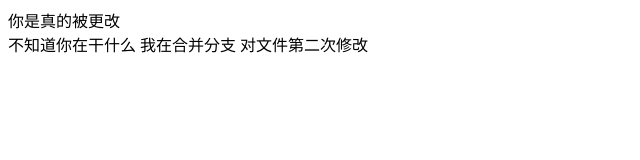
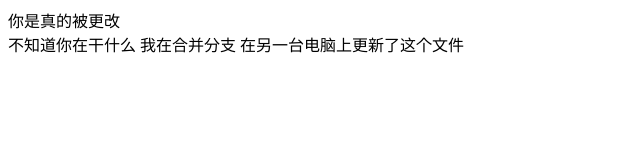
Before and after one commit to CNdumpling/firstvscodegit, a plain HTML site: page index.html in a window 1280 px wide. Shown: the whole page, without its empty margins (0-640 px from the left). Drawn offline with Linux system fonts and the light colour scheme.

Commit message:
solve problem

```diff
--- a/index.html
+++ b/index.html
@@ -10,6 +10,7 @@
     <div>你是真的被更改</div>
     不知道你在干什么
     我在合并分支
-    对文件第二次修改
+
+    在另一台电脑上更新了这个文件
   </body>
 </html>
```
